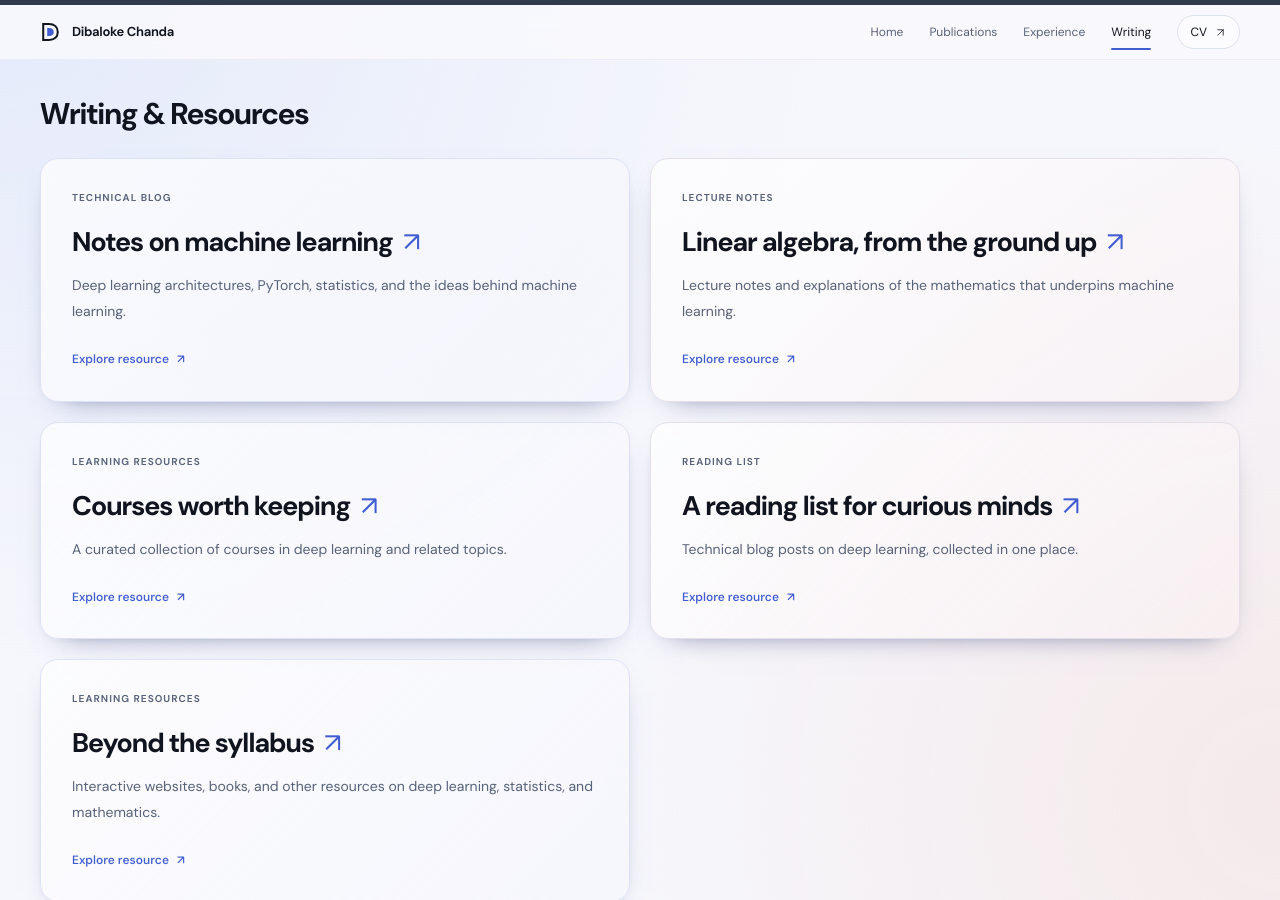
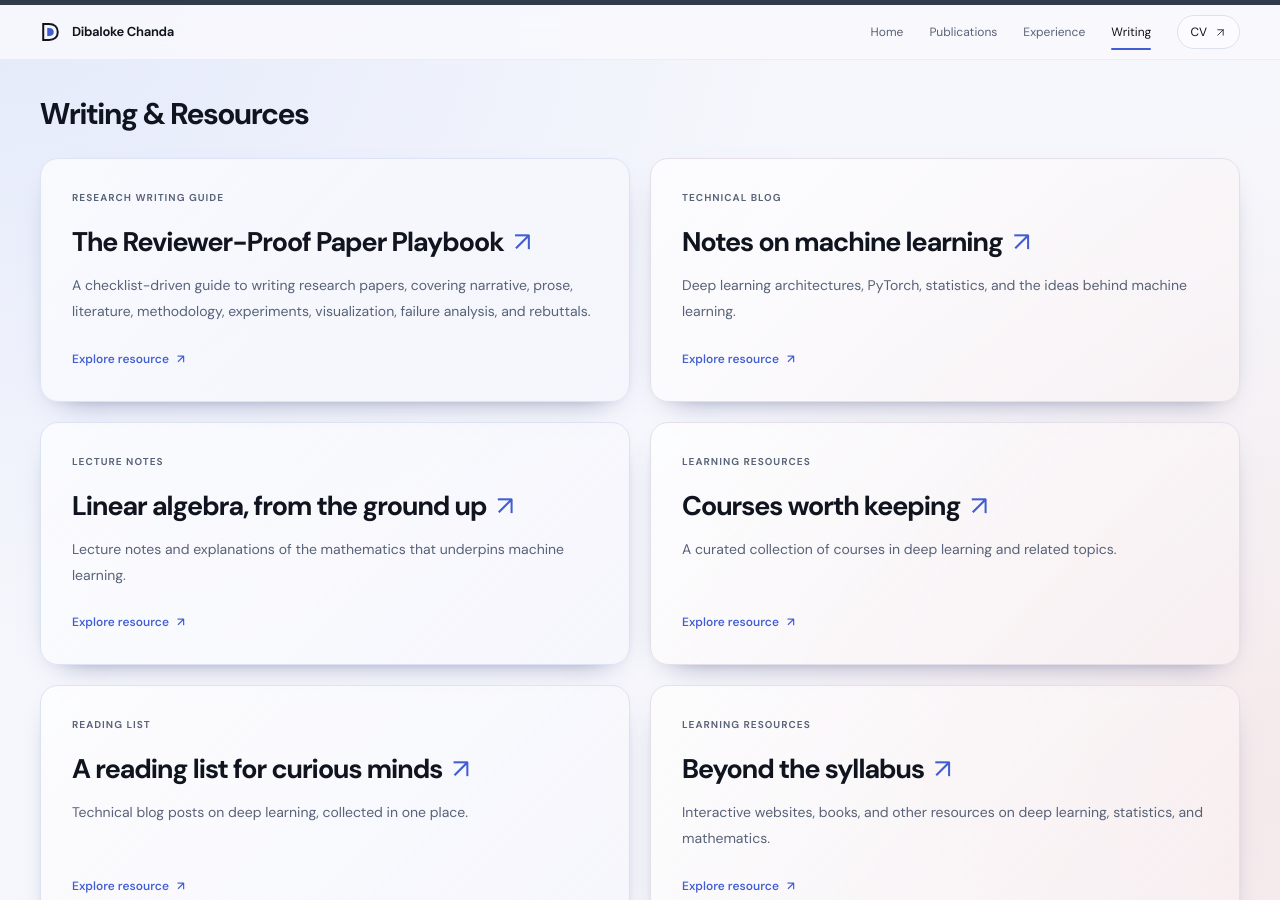
Before and after one commit to dibaloke/dibaloke.github.io, a Jekyll site: the page built from _pages/writing.html, in a window 1280 px wide and 900 px high. Built offline with Jekyll 4.4.1, drawn with Linux system fonts in a browser that asks for light colours.

Commit message:
Add Reviewer-Proof Paper Playbook to writing resources

```diff
--- a/_data/writing.yml
+++ b/_data/writing.yml
@@ -1,3 +1,8 @@
+- title: 'The Reviewer-Proof Paper Playbook'
+  description: 'A checklist-driven guide to writing research papers, covering narrative, prose, literature, methodology, experiments, visualization, failure analysis, and rebuttals.'
+  url: /files/The_Reviewer_Proof_Paper_Playbook.pdf
+  category: Research writing guide
+
 - title: 'Notes on machine learning'
   description: 'Deep learning architectures, PyTorch, statistics, and the ideas behind machine learning.'
   url: https://dibalokechanda.github.io/
```
Also changed, not shown: 1 other file.
